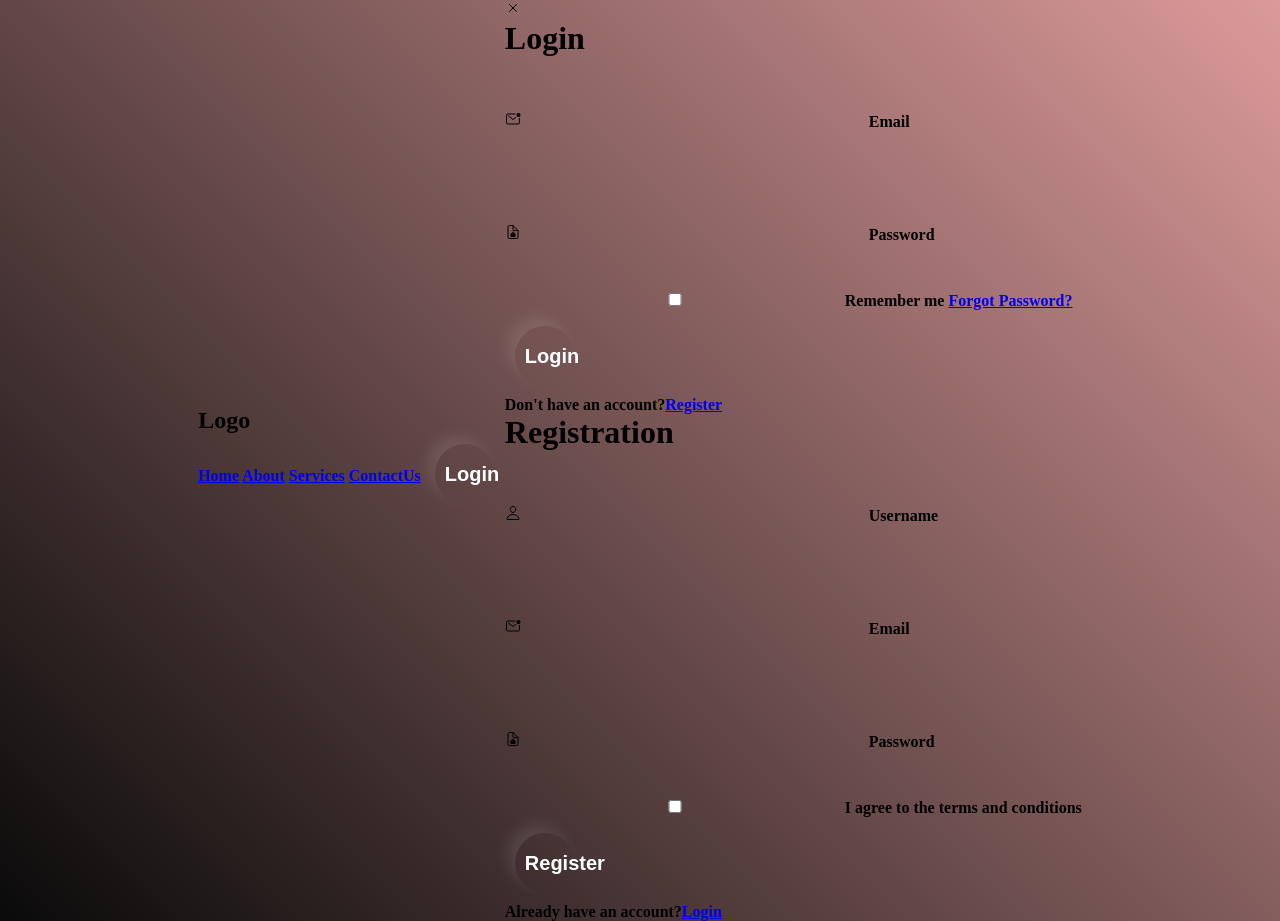
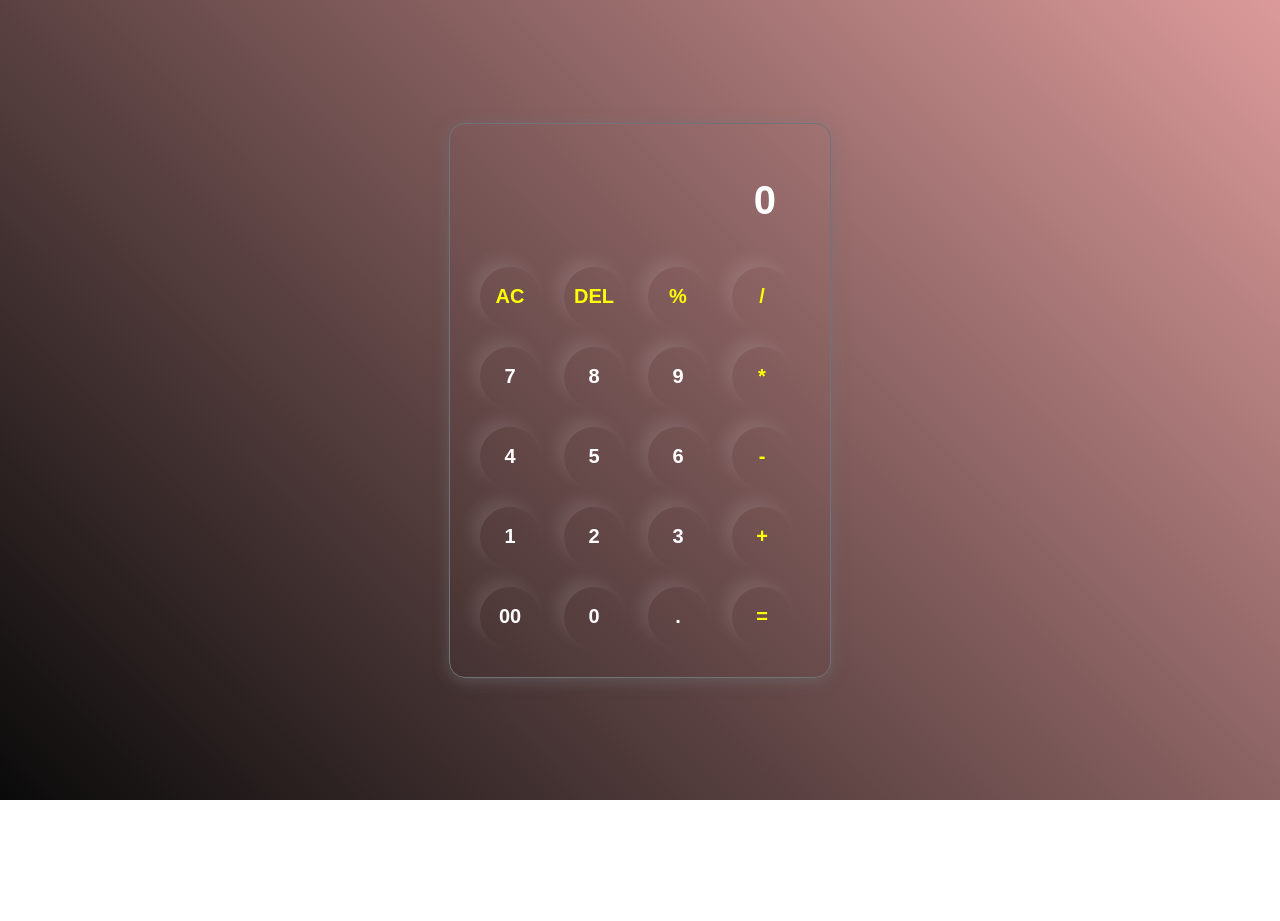
Before and after one commit to uttamacharya/calculator, a plain HTML site: page index.html in a window 1280 px wide. After the commit the page ends 800 px from the top, so only its background shows below. Drawn offline with nearby package versions, Linux system fonts and the light colour scheme.

Commit message:
Update index.html

```diff
--- a/index.html
+++ b/index.html
@@ -1,112 +1,45 @@
 <!DOCTYPE html>
 <html lang="en">
-
 <head>
     <meta charset="UTF-8">
     <meta name="viewport" content="width=device-width, initial-scale=1.0">
     <title>Document</title>
     <link rel="stylesheet" href="style.css">
 </head>
-
 <body>
-    <header>
-        <h2 class="logo">Logo</h2>
-
-        <!-- nav is keyboard this is inline block fn -->
-        <nav class="navigation">
-            <a href="#">Home</a>
-            <a href="#">About</a>
-            <a href="#">Services</a>
-            <a href="#">ContactUs</a>
-            <button class="btnlogin">Login</button>
-        </nav>
-    </header>
-    <div class="wrapper">
-
-        <!-- The <span> tag in HTML is an inline container used to group and style parts of text or document content. Unlike the <div> tag, which is a block-level element, <span> is an inline element, meaning it does not start on a new line and only takes up as much width as necessary.
-
-Here are some key points about the <span> tag:
-
-Purpose: It is used to apply styles or manipulate specific parts of text or content using CSS or JavaScript.
-Attributes: It supports global attributes like class, id, and style, making it easy to target with CSS or JavaScript. -->
-        <span class="icon-close"><ion-icon name="close-outline"></ion-icon></span>
-        <div id="login-box" class="login-box">
-            <h1>Login</h1>
-
-            <!-- This line starts a form element. The action="#" attribute specifies where to send the form data when the form is submitted. Here, # means the form data will not be sent anywhere. -->
-            <form action="#">
-                <div class="input-box">
-
-
-                    <span class="icon"><ion-icon name="mail-unread-outline"></ion-icon></span>
-
-
-                    <!-- This line creates an input field of type email. The required attribute means the user must fill out this field before submitting the form. -->
-
-                    <input type="email" required>
-                    <label>Email</label>
-
-                    <!-- This line creates a label element for the email input field. It helps users understand what the input field is for. -->
-                </div>
-
-                <div class="input-box">
-                    <span class="icon"><ion-icon name="document-lock-outline"></ion-icon></span>
-                    <input type="password" required>
-                    <label>Password</label>
-                </div>
-                <div class="remember-forget">
-                    <label>
-                        <input type="checkbox">Remember me
-                    </label>
-                    <a href="#">Forgot Password?</a>
-                </div>
-                <button type="submit" class="btn">Login</button>
-                <div class="login-register">
-                    <p> Don't have an account?<a href="#" class="register-link">Register</a></p>
-                </div>
-            </form>
-        </div>
-
-
-
-        <!-- form -->
-        <div id="register-box" class="form-box register">
-            <h1>Registration</h1>
-            <form action="#">
-                <div class="input-box">
-                    <span class="icon"><ion-icon name="person-outline"></ion-icon></span>
-                    <input type="text" required>
-                    <label>Username</label>
-                </div>
-                <div class="input-box">
-                    <span class="icon"><ion-icon name="mail-unread-outline"></ion-icon></span>
-                    <input type="email" required>
-                    <label>Email</label>
-                </div>
-                <div class="input-box">
-                    <span class="icon"><ion-icon name="document-lock-outline"></ion-icon></span>
-                    <input type="password" required>
-                    <label>Password</label>
-                </div>
-                <div class="remember-forget">
-                    <label>
-                        <input type="checkbox">I agree to the terms and conditions
-                    </label>
-                    <!-- <a href="#">Forgot Password?</a> -->
-                </div>
-                <button type="submit" class="btn">Register</button>
-                <div class="login-register">
-                    <p> Already have an account?<a href="#" class="login-link">Login</a></p>
-                </div>
-            </form>
-        </div>
-        <!-- for registration -->
-
-
+    <div class="calculator">
+         <input class="input",type="text" placeholder="0">
+         <div>
+            <button class="special">AC</button>
+            <button class="special">DEL</button>
+            <button class="special">%</button>
+            <button class="special">/</button>
+         </div>
+         <div>
+            <button>7</button>
+            <button>8</button>
+            <button>9</button>
+            <button class="special">*</button>
+         </div>
+         <div>
+            <button>4</button>
+            <button>5</button>
+            <button>6</button>
+            <button class="special">-</button>
+         </div>
+         <div>
+            <button>1</button>
+            <button>2</button>
+            <button>3</button>
+            <button class="special">+</button>
+         </div>
+         <div>
+            <button>00</button>
+            <button>0</button>
+            <button>.</button>
+            <button class="special">=</button>
+         </div>
     </div>
-    <script src="login.js"></script>
-    <script type="module" src="https://unpkg.com/ionicons@7.1.0/dist/ionicons/ionicons.esm.js"></script>
-    <script nomodule src="https://unpkg.com/ionicons@7.1.0/dist/ionicons/ionicons.js"></script>
+    <script src="calculator.js"></script>
 </body>
-
 </html>
```
